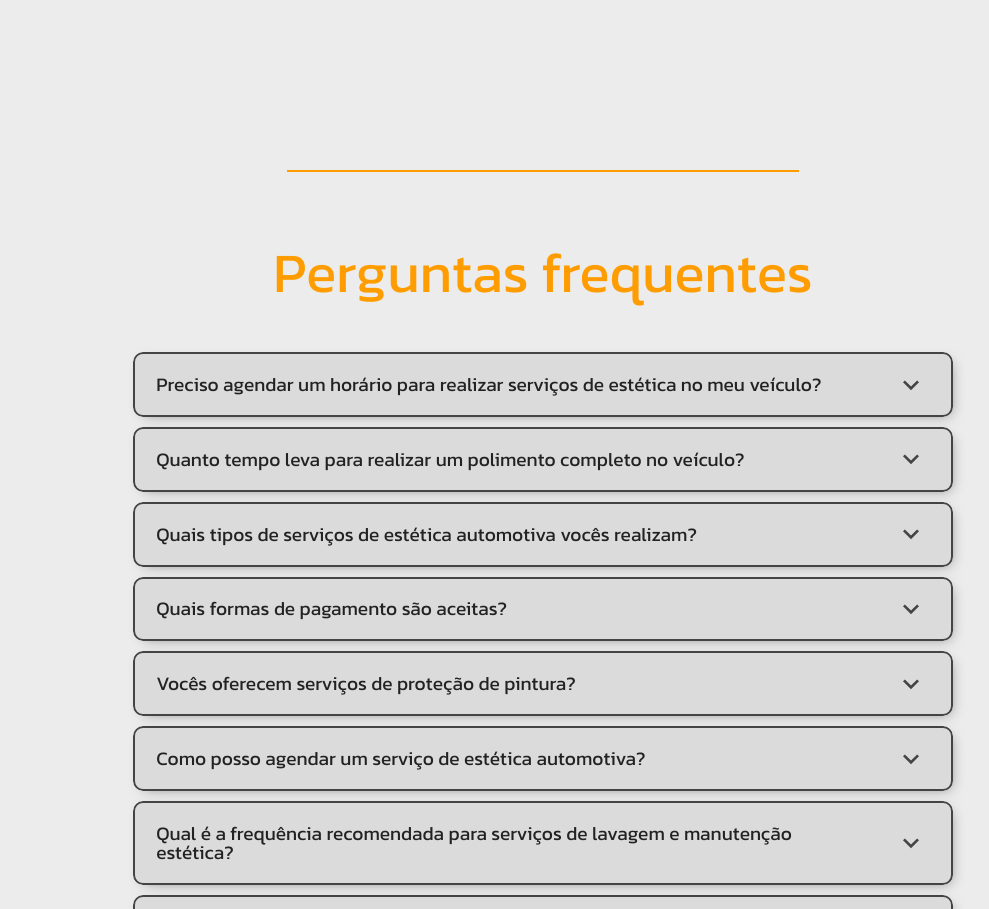
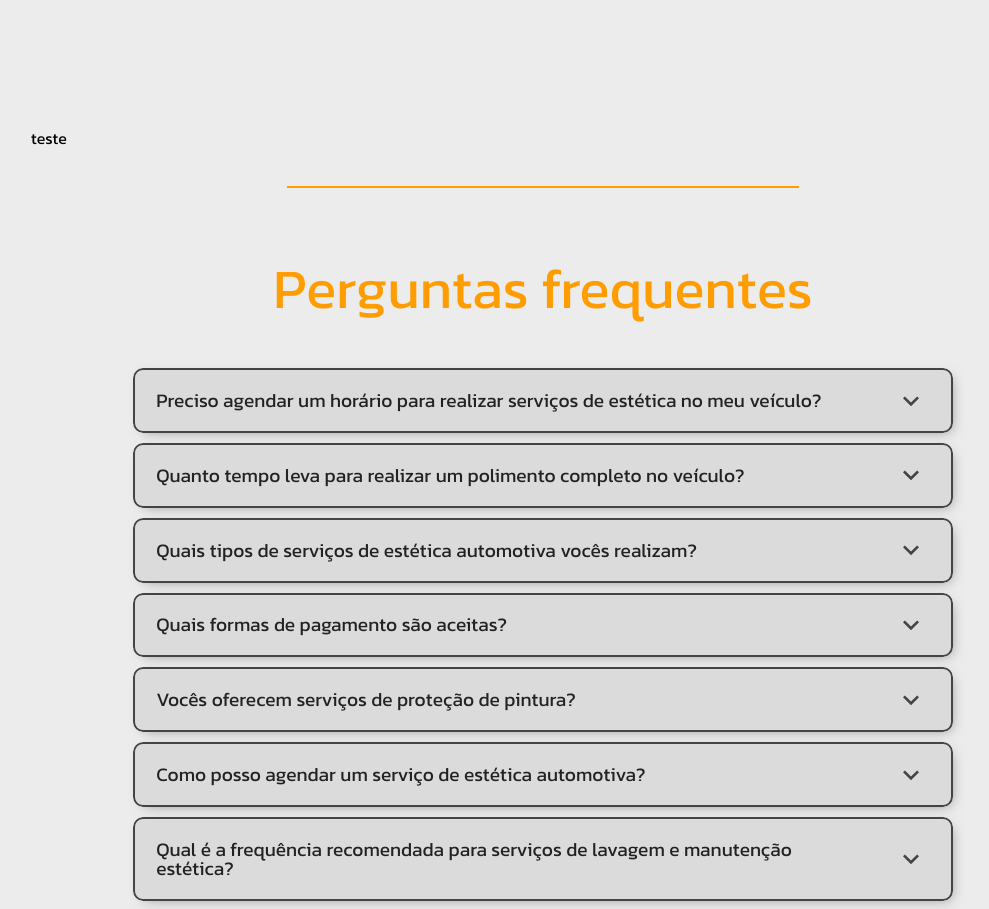
Before and after one commit to TCCS223/front-nextjs, a Next.js app: page / in a window 1280 px wide. Shown: the part 2320-3229 px from the top of the page, without its empty margins (97-1086 px from the left). Built offline with nearby package versions, Linux system fonts and the light colour scheme.

Commit message:
Update index.jsx

```diff
--- a/src/components/carrosselEquipe/index.jsx
+++ b/src/components/carrosselEquipe/index.jsx
@@ -134,7 +134,7 @@ export default function CarouselComponent() {
 
 
             {/*--------------------------------------------------------*/}
-            <div className={styles.carouselWrapperMobile}></div>
+            <div className={styles.carouselWrapperMobile}>teste</div>
         </>
     );
 }
```
